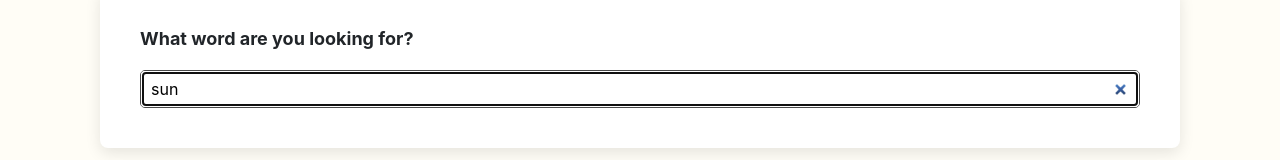
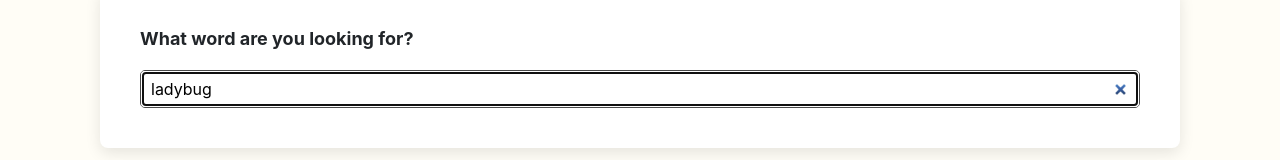
Before and after one commit to joanamorais13/react-dictionary-jm, a React (Create React App) app: page / in a window 1280 px wide. Shown: the part 282-442 px from the top of the page. Built offline with nearby package versions, Linux system fonts and the light colour scheme; no server answers.

Commit message:
Update App.js

```diff
--- a/src/App.js
+++ b/src/App.js
@@ -9,12 +9,11 @@ import { faGithub } from '@fortawesome/free-brands-svg-icons';
 function App() {
   return (
     <div className="App">
-      {/* <div className="container"> */}
       <header className="App-header">
         <img src={logo} className="App-logo img-fluid" alt="logo"  />
       </header>
       <main>
-        <Dictionary defaultKeyword="sun"/>
+        <Dictionary defaultKeyword="ladybug"/>
       </main>
       <footer className='App-footer'>
          This project is open sourced on {' '}
@@ -26,7 +25,6 @@ function App() {
       </footer>
 
     </div>
-    // </div>
   );
 }
 
```
